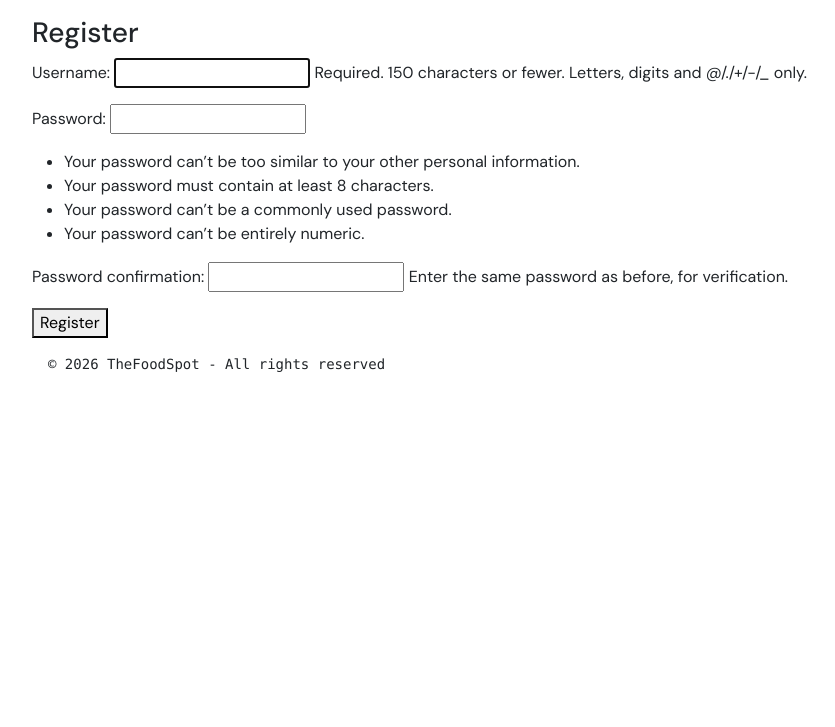
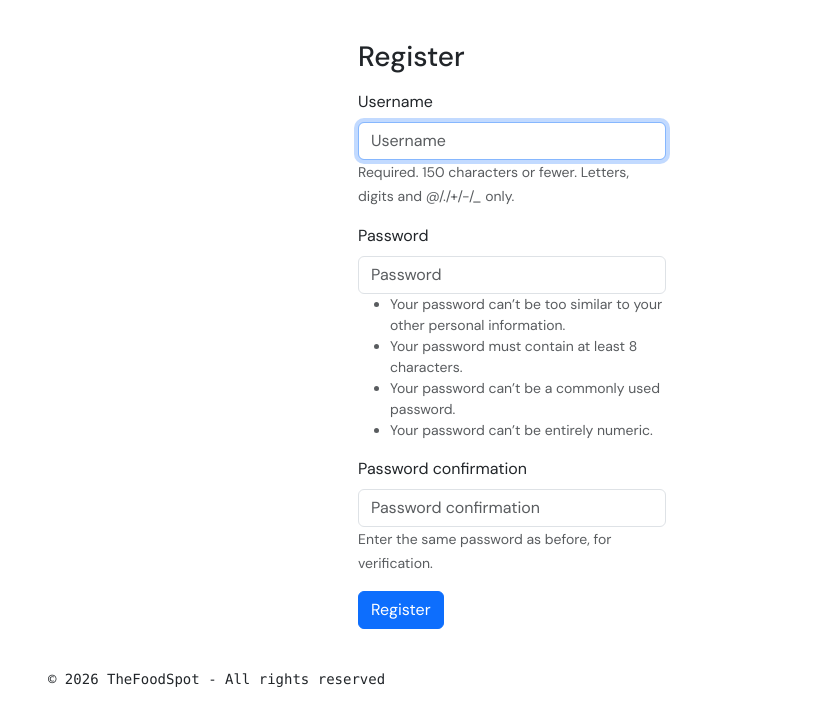
Before and after one commit to kalonjic34/foodspot-web-app, a Django app: page /accounts/register/ in a window 1280 px wide. Shown: the part 73-800 px from the top of the page, without its empty margins (128-963 px from the left). Run offline with Django 5.2, Linux system fonts and the light colour scheme; some libraries are stand-ins or nearby versions.

Commit message:
add bootstrap styling to register page

```diff
--- a/accounts/templates/registration/register.html
+++ b/accounts/templates/registration/register.html
@@ -1,15 +1,17 @@
 {% extends "base.html" %}
+{% load django_bootstrap5 %}
 
 {% block content %}
-
-<h3>Register </h3>
-
-<div>
-    <form action="{% url "accounts:register" %}" method="post">
-
-        {% csrf_token %}
-        {{ form.as_p }}
-        <button type="submit">Register</button>
-    </form>
+<div class="container py-4">
+    <div class="row justify-content-center">
+        <div class="col-md-6">
+        <h3 class="mb-3">Register</h3>
+        <form action="{% url 'accounts:register' %}" method="post">
+                {% csrf_token %}
+                {% bootstrap_form form %}
+            <button type="submit" class="btn btn-primary">Register</button>
+        </form>
+    </div>
+</div>
 </div>
 {% endblock content %}
```
